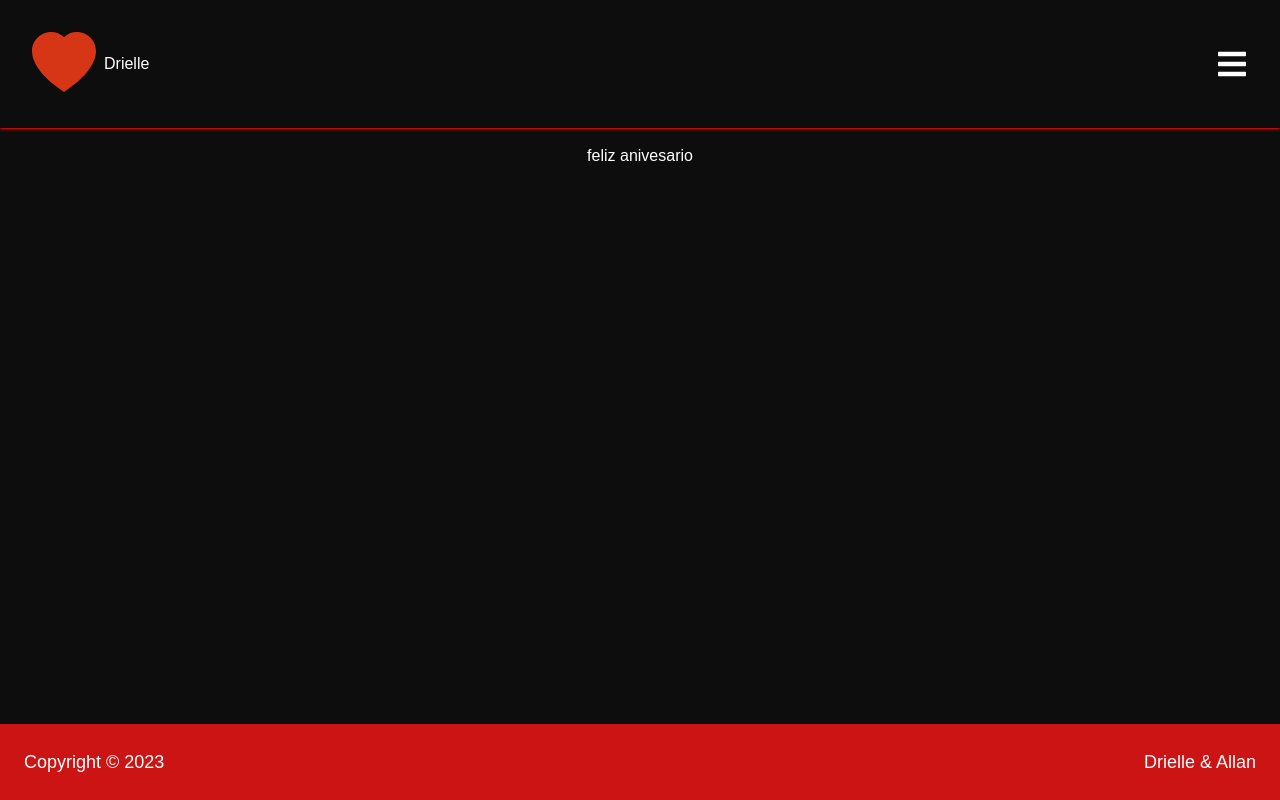
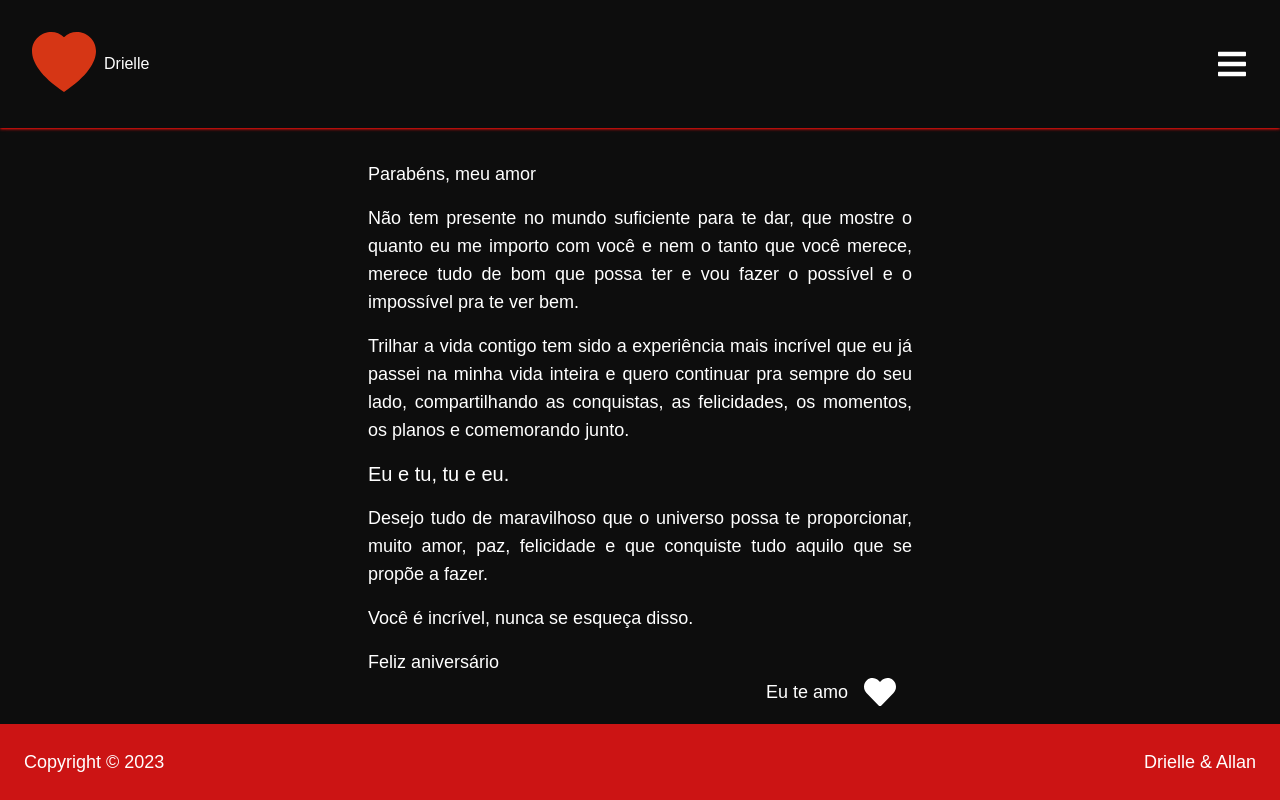
Before and after one commit to AllanPessin/birthday, a React (Vite) app: page /feliz-aniversario in a window 1280 px wide. Built offline with nearby package versions, Linux system fonts and the light colour scheme.

Commit message:
feat: texto final adicionado

```diff
--- a/src/pages/Aniversary.tsx
+++ b/src/pages/Aniversary.tsx
@@ -1,13 +1,38 @@
 import Footer from "../components/Footer";
 import Header from "../components/Header";
+import { FaHeart } from "react-icons/fa";
 
 export default function Aniversary() {
 
   return (
     <>
       <Header />
-      <div className="flex items-center justify-center p-4">
-        <p className="text-white-300">feliz anivesario</p>
+      <div className="p-4 py-8 text-justify lg:w-[45%] lg:m-auto">
+        <p className="text-white-300 text-lg mb-4">Parabéns, meu amor </p>
+        <p className="text-white-300 text-lg mb-4">
+          Não tem presente no mundo suficiente para te dar,
+          que mostre o quanto eu me importo com você e nem o tanto que você merece,
+          merece tudo de bom que possa ter e vou fazer o possível e o impossível pra te ver bem.
+        </p>
+        <p className="text-white-300 text-lg mb-4">
+          Trilhar a vida contigo tem sido a experiência mais incrível
+          que eu já passei na minha vida inteira e quero continuar pra sempre do seu lado,
+          compartilhando as conquistas, as felicidades, os momentos, os planos e comemorando junto.
+        </p>
+        <h1 className="text-xl mb-4">Eu e tu, tu e eu.</h1>
+        <p className="text-white-300 text-lg mb-4">
+          Desejo tudo de maravilhoso que o universo possa te proporcionar,
+          muito amor, paz, felicidade e que conquiste tudo aquilo que se propõe a fazer.
+        </p>
+        <p className="text-white-300 text-lg mb-4">
+          Você é incrível, nunca se esqueça disso.
+        </p>
+        <p className="text-white-300 text-lg mb-4">
+          Feliz aniversário
+          <h2 className="flex items-center justify-end">
+            Eu te amo <FaHeart size={'2rem'} className="mx-4" />
+          </h2>
+        </p>
       </div>
       <Footer />
     </>
--- a/src/pages/Love.tsx
+++ b/src/pages/Love.tsx
@@ -18,10 +18,12 @@ export default function Love() {
             <b>Eu te amo, Drielle</b><br />
 
           </h1>
-          <Link to={'/feliz-aniversario'} className="flex flex-row text-white-300 items-center gap-2 ease-in-out duration-300 hover:text-red-300">
-            Mas não para por aqui
-            <BsArrowRight size={'2rem'} />
-          </Link>
+          <div className="flex justify-center text-white-300 text-lg font-semibold">
+            <Link to={'/feliz-aniversario'} className="flex flex-row items-center gap-2 ease-in-out duration-300 hover:text-red-300">
+              Mas não para por aqui
+              <BsArrowRight size={'2rem'} />
+            </Link>
+          </div>
         </div>
       </article>
       <Footer />
```
